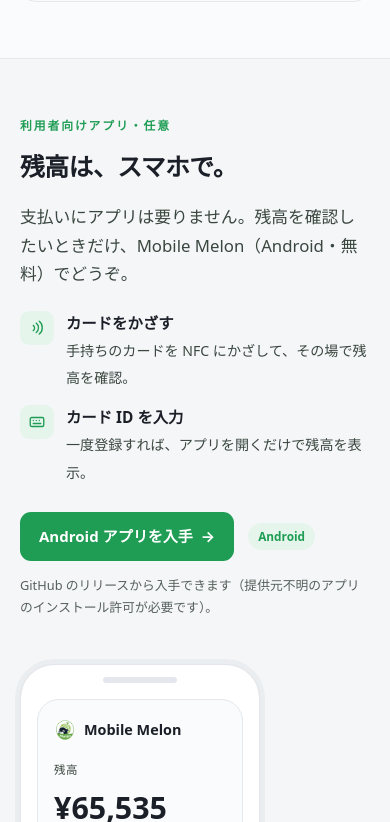
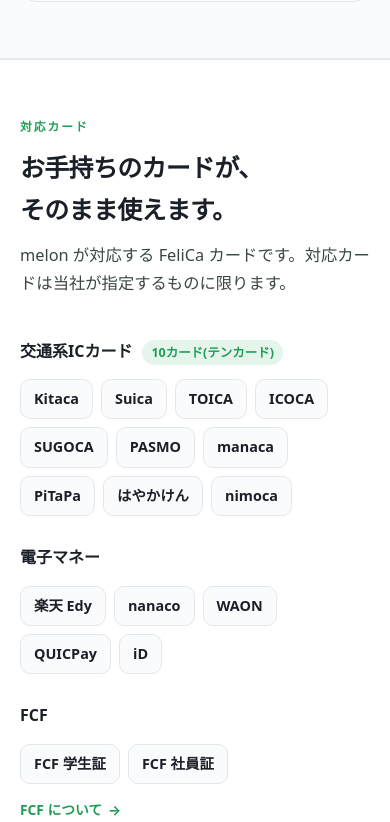
Before and after one commit to soltia48/melon, a Next.js app in the folder web/: page / in a window 390 px wide. Shown: the part 4002-4824 px from the top of the page. Built offline with nearby package versions, Linux system fonts and the light colour scheme; no server answers.

Commit message:
add compatible card list

```diff
--- a/web/app/globals.css
+++ b/web/app/globals.css
@@ -1136,6 +1136,79 @@
   transform: translateX(2px);
 }
 
+/* supported-cards band */
+.lp .cards-band {
+  background: var(--panel);
+  border-block: 1px solid var(--border);
+}
+.lp .card-groups {
+  display: grid;
+  grid-template-columns: 1fr 1fr;
+  gap: 28px 40px;
+}
+/* Transit (10 chips) gets the full width; e-money and FCF share the row below. */
+.lp .card-group.wide {
+  grid-column: 1 / -1;
+}
+@media (max-width: 760px) {
+  .lp .card-groups {
+    grid-template-columns: 1fr;
+    gap: 28px;
+  }
+}
+.lp .card-group h3 {
+  display: flex;
+  align-items: baseline;
+  gap: 10px;
+  flex-wrap: wrap;
+  font-size: 1rem;
+  font-weight: 750;
+  margin: 0 0 14px;
+}
+.lp .card-group h3 .count {
+  font-size: 0.78rem;
+  font-weight: 600;
+  color: var(--accent);
+  background: var(--accent-weak);
+  border-radius: 999px;
+  padding: 2px 9px;
+}
+.lp .cardchips {
+  list-style: none;
+  margin: 0;
+  padding: 0;
+  display: flex;
+  flex-wrap: wrap;
+  gap: 8px;
+}
+.lp .cardchip {
+  padding: 7px 13px;
+  border: 1px solid var(--border);
+  border-radius: 10px;
+  background: var(--panel-2);
+  font-size: 0.9rem;
+  font-weight: 600;
+  color: var(--text);
+}
+.lp .cards-link {
+  display: inline-flex;
+  align-items: center;
+  gap: 6px;
+  margin-top: 14px;
+  font-size: 0.86rem;
+  font-weight: 700;
+  color: var(--accent);
+}
+.lp .cards-link:hover {
+  color: var(--lp-vine);
+}
+.lp .cards-link .arw {
+  transition: transform 0.15s ease;
+}
+.lp .cards-link:hover .arw {
+  transform: translateX(2px);
+}
+
 /* cardholder app band (Mobile Melon) — the optional balance-check app */
 .lp .app-band .wrap {
   display: grid;
--- a/web/components/landing.tsx
+++ b/web/components/landing.tsx
@@ -6,6 +6,21 @@
 const DL_DESKTOP = "https://github.com/soltia48/melon/releases";
 const DL_ANDROID = "https://github.com/soltia48/MelonTerminal-Android/releases";
 const DL_MOBILE = "https://github.com/soltia48/MobileMelon-Android/releases";
+const FCF_URL = "https://fcf-forum.jp/fcf1239212399.html";
+
+/** The nationwide interoperable transit IC cards (brand names — not translated). */
+const TRANSIT_CARDS = [
+  "Kitaca",
+  "Suica",
+  "TOICA",
+  "ICOCA",
+  "SUGOCA",
+  "PASMO",
+  "manaca",
+  "PiTaPa",
+  "はやかけん",
+  "nimoca",
+];
 
 /** Slashed circle — marks the things a user does NOT have to get hold of. */
 function NoIcon() {
@@ -299,6 +314,59 @@
         </div>
       </section>
 
+      <section id="cards" className="cards-band">
+        <div className="wrap">
+          <div className="sec-head">
+            <div className="eyebrow">{c.cards.eyebrow}</div>
+            <h2>{c.cards.h2}</h2>
+            <p>{c.cards.lead}</p>
+          </div>
+          <div className="card-groups">
+            <div className="card-group wide">
+              <h3>
+                {c.cards.transit.t}
+                <span className="count">{c.cards.transit.note}</span>
+              </h3>
+              <ul className="cardchips">
+                {TRANSIT_CARDS.map((name) => (
+                  <li key={name} className="cardchip">
+                    {name}
+                  </li>
+                ))}
+              </ul>
+            </div>
+            <div className="card-group">
+              <h3>{c.cards.emoney.t}</h3>
+              <ul className="cardchips">
+                {c.cards.emoney.items.map((name) => (
+                  <li key={name} className="cardchip">
+                    {name}
+                  </li>
+                ))}
+              </ul>
+            </div>
+            <div className="card-group">
+              <h3>{c.cards.fcf.t}</h3>
+              <ul className="cardchips">
+                {c.cards.fcf.items.map((name) => (
+                  <li key={name} className="cardchip">
+                    {name}
+                  </li>
+                ))}
+              </ul>
+              <a
+                className="cards-link"
+                href={FCF_URL}
+                target="_blank"
+                rel="noopener noreferrer"
+              >
+                {c.cards.fcf.link} <span className="arw">→</span>
+              </a>
+            </div>
+          </div>
+        </div>
+      </section>
+
       <section id="app" className="app-band">
         <div className="wrap">
           <div className="app-copy">
@@ -526,6 +594,7 @@
               <h4>{c.footer.product}</h4>
               <a href="#features">{c.nav.features}</a>
               <a href="#how">{c.nav.how}</a>
+              <a href="#cards">{c.cards.eyebrow}</a>
               <a href="#terminals">{c.terminals.eyebrow}</a>
             </div>
             <div className="col">
--- a/web/lib/lp-copy.tsx
+++ b/web/lib/lp-copy.tsx
@@ -69,6 +69,15 @@
     android: Item & { pill: string };
     desktop: Item & { pill: string };
     api: Item & { pill: string };
+  };
+  /** The FeliCa cards melon accepts. */
+  cards: {
+    eyebrow: string;
+    h2: string;
+    lead: string;
+    transit: { t: string; note: string };
+    emoney: { t: string; items: string[] };
+    fcf: { t: string; link: string; items: string[] };
   };
   /** The optional cardholder app (Mobile Melon) — balance checking only. */
   app: {
@@ -258,6 +267,21 @@
         </>
       ),
       pill: "/v1",
+    },
+  },
+  cards: {
+    eyebrow: "対応カード",
+    h2: "お手持ちのカードが、そのまま使えます。",
+    lead: "melon が対応する FeliCa カードです。対応カードは当社が指定するものに限ります。",
+    transit: { t: "交通系ICカード", note: "10カード(テンカード)" },
+    emoney: {
+      t: "電子マネー",
+      items: ["楽天 Edy", "nanaco", "WAON", "QUICPay", "iD"],
+    },
+    fcf: {
+      t: "FCF",
+      link: "FCF について",
+      items: ["FCF 学生証", "FCF 社員証"],
     },
   },
   app: {
@@ -455,6 +479,21 @@
       pill: "/v1",
     },
   },
+  cards: {
+    eyebrow: "Supported cards",
+    h2: "Your existing card just works.",
+    lead: "The FeliCa cards melon accepts. Supported cards are limited to those we designate.",
+    transit: { t: "Transit IC cards", note: "the nationwide 10" },
+    emoney: {
+      t: "E-money",
+      items: ["Rakuten Edy", "nanaco", "WAON", "QUICPay", "iD"],
+    },
+    fcf: {
+      t: "FCF",
+      link: "About FCF",
+      items: ["FCF student ID", "FCF employee ID"],
+    },
+  },
   app: {
     eyebrow: "For cardholders · optional",
     h2: "Your balance, on your phone.",
```
